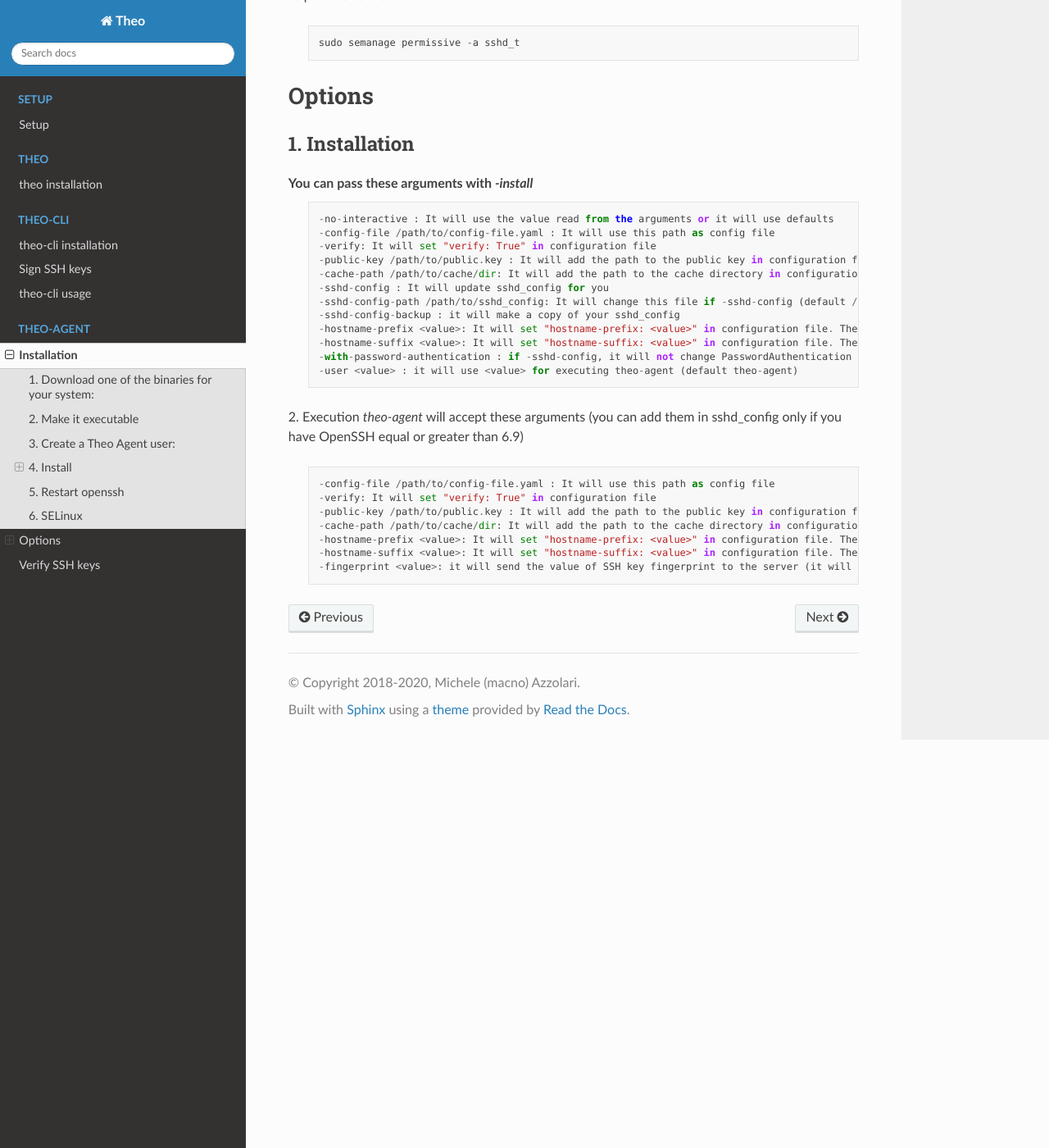
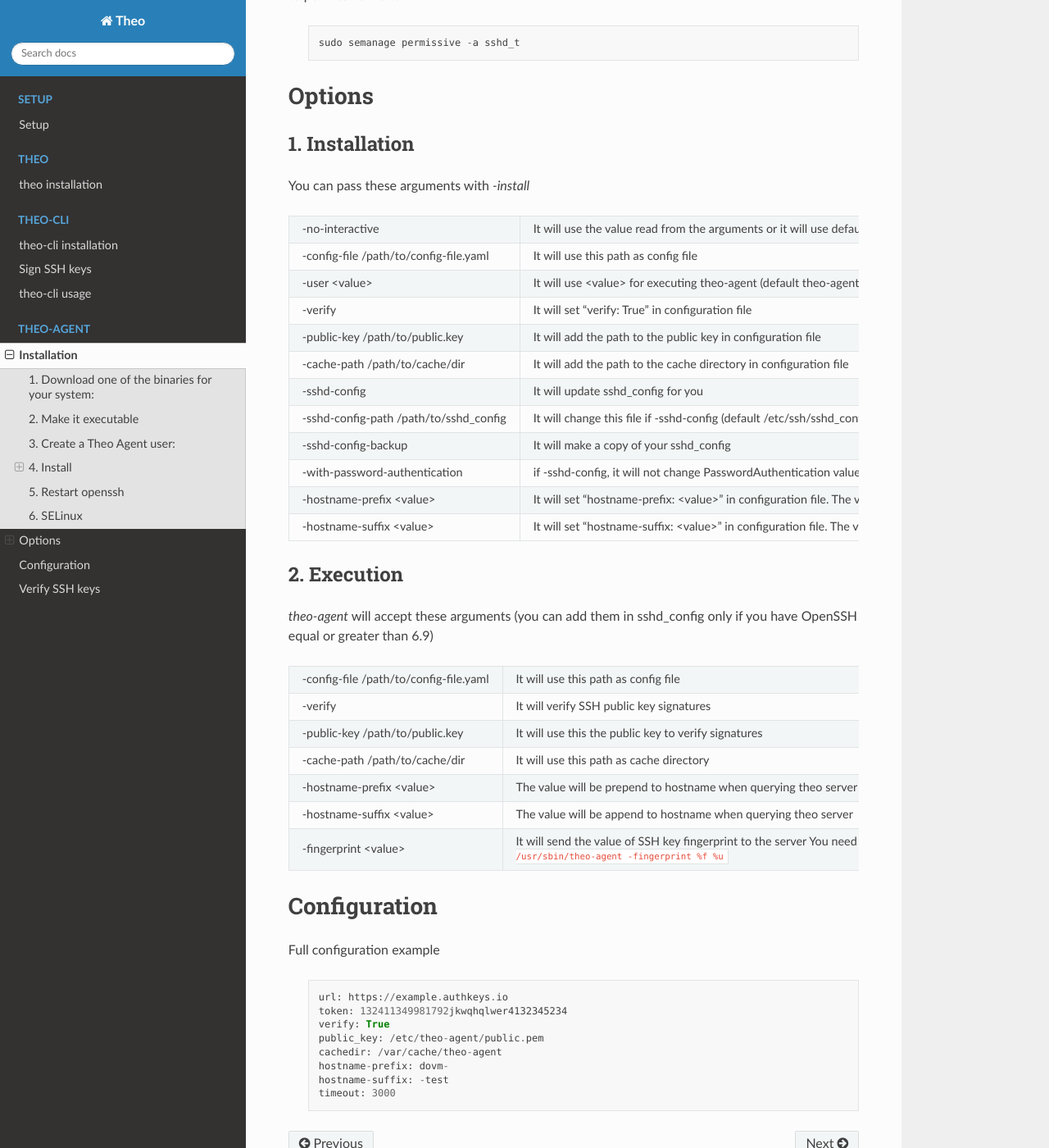
Before and after one commit to theoapp/theo-docs, a Sphinx documentation site: the page built from docs/theo-agent/installation.rst, in a window 1280 px wide and 1400 px high, scrolled down 2888 px. Shown: the whole window at 82% size. Built offline with Sphinx 7.4.7 and the Read the Docs theme 2.0.0, drawn with Linux system fonts in a browser that asks for light colours.

Commit message:
Theo-agent: improve formatting

```diff
--- a/docs/theo-agent/installation.rst
+++ b/docs/theo-agent/installation.rst
@@ -160,31 +160,73 @@
 
 1. Installation
 ^^^^^^^^^^^^^^^^^^
+
 You can pass these arguments with `-install`
-    ::
 
-        -no-interactive : It will use the value read from the arguments or it will use defaults
-        -config-file /path/to/config-file.yaml : It will use this path as config file
-        -verify: It will set "verify: True" in configuration file
-        -public-key /path/to/public.key : It will add the path to the public key in configuration file
-        -cache-path /path/to/cache/dir: It will add the path to the cache directory in configuration file
-        -sshd-config : It will update sshd_config for you
-        -sshd-config-path /path/to/sshd_config: It will change this file if -sshd-config (default /etc/ssh/sshd_config)
-        -sshd-config-backup : it will make a copy of your sshd_config
-        -hostname-prefix <value>: It will set "hostname-prefix: <value>" in configuration file. The value will be prepend to hostname when querying theo server
-        -hostname-suffix <value>: It will set "hostname-suffix: <value>" in configuration file. The value will be append to hostname when querying theo server
-        -with-password-authentication : if -sshd-config, it will not change PasswordAuthentication value in sshd_config
-        -user <value> : it will use <value> for executing theo-agent (default theo-agent)
++------------------------------------------------+---------------------------------------------------------------------------+
+| -no-interactive                                | It will use the value read from the arguments or it will use defaults     |
++------------------------------------------------+---------------------------------------------------------------------------+
+| -config-file /path/to/config-file.yaml         | It will use this path as config file                                      |
++------------------------------------------------+---------------------------------------------------------------------------+
+| -user <value>                                  | It will use <value> for executing theo-agent (default theo-agent)         |
++------------------------------------------------+---------------------------------------------------------------------------+
+| -verify                                        | It will set "verify: True" in configuration file                          |
++------------------------------------------------+---------------------------------------------------------------------------+
+| -public-key /path/to/public.key                | It will add the path to the public key in configuration file              |
++------------------------------------------------+---------------------------------------------------------------------------+
+| -cache-path /path/to/cache/dir                 | It will add the path to the cache directory in configuration file         |
++------------------------------------------------+---------------------------------------------------------------------------+
+| -sshd-config                                   | It will update sshd_config for you                                        |
++------------------------------------------------+---------------------------------------------------------------------------+
+| -sshd-config-path /path/to/sshd_config         | It will change this file if -sshd-config (default /etc/ssh/sshd_config)   |
++------------------------------------------------+---------------------------------------------------------------------------+
+| -sshd-config-backup                            | It will make a copy of your sshd_config                                   |
++------------------------------------------------+---------------------------------------------------------------------------+
+| -with-password-authentication                  | if -sshd-config, it will not change PasswordAuthentication value          |
+|                                                | in sshd_config                                                            |
++------------------------------------------------+---------------------------------------------------------------------------+
+| -hostname-prefix <value>                       | It will set "hostname-prefix: <value>" in configuration file.             |
+|                                                | The value will be prepend to hostname when querying theo server           |
++------------------------------------------------+---------------------------------------------------------------------------+
+| -hostname-suffix <value>                       | It will set "hostname-suffix: <value>" in configuration file.             |
+|                                                | The value will be append to hostname when querying theo server            |
++------------------------------------------------+---------------------------------------------------------------------------+
 
 2. Execution
+^^^^^^^^^^^^
+
 `theo-agent` will accept these arguments (you can add them in sshd_config only if you have OpenSSH equal or greater than 6.9)
+
++------------------------------------------------+---------------------------------------------------------------------------+
+| -config-file /path/to/config-file.yaml         | It will use this path as config file                                      |
++------------------------------------------------+---------------------------------------------------------------------------+
+| -verify                                        | It will verify SSH public key signatures                                  |
++------------------------------------------------+---------------------------------------------------------------------------+
+| -public-key /path/to/public.key                | It will use this the public key to verify signatures                      |
++------------------------------------------------+---------------------------------------------------------------------------+
+| -cache-path /path/to/cache/dir                 | It will use this path as cache directory                                  |
++------------------------------------------------+---------------------------------------------------------------------------+
+| -hostname-prefix <value>                       | The value will be prepend to hostname when querying theo server           |
++------------------------------------------------+---------------------------------------------------------------------------+
+| -hostname-suffix <value>                       | The value will be append to hostname when querying theo server            |
++------------------------------------------------+---------------------------------------------------------------------------+
+| -fingerprint <value>                           | It will send the value of SSH key fingerprint to the server               |
+|                                                | You need to configure it in `sshd_config` in this way:                    |
+|                                                | ``AuthorizedKeysCommand /usr/sbin/theo-agent -fingerprint %f %u``         |
++------------------------------------------------+---------------------------------------------------------------------------+
+
+Configuration
+================================
+
+Full configuration example
 
     ::
 
-        -config-file /path/to/config-file.yaml : It will use this path as config file
-        -verify: It will set "verify: True" in configuration file
-        -public-key /path/to/public.key : It will add the path to the public key in configuration file
-        -cache-path /path/to/cache/dir: It will add the path to the cache directory in configuration file
-        -hostname-prefix <value>: It will set "hostname-prefix: <value>" in configuration file. The value will be prepend to hostname when querying theo server
-        -hostname-suffix <value>: It will set "hostname-suffix: <value>" in configuration file. The value will be append to hostname when querying theo server
-        -fingerprint <value>: it will send the value of SSH key fingerprint to the server (it will be used to log the account) Requires OpenSSH >= 6.9
+        url: https://example.authkeys.io
+        token: 132411349981792jkwqhqlwer4132345234
+        verify: True
+        public_key: /etc/theo-agent/public.pem
+        cachedir: /var/cache/theo-agent
+        hostname-prefix: dovm-
+        hostname-suffix: -test
+        timeout: 3000
```
